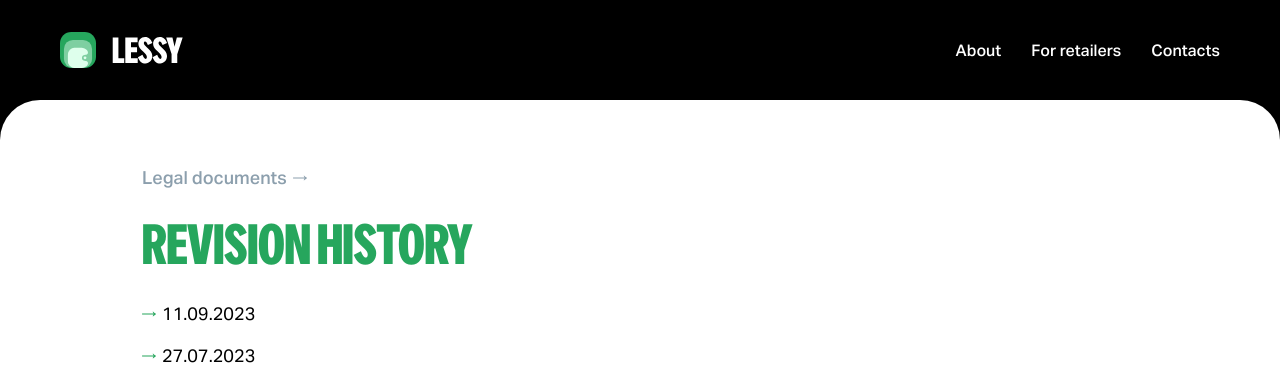
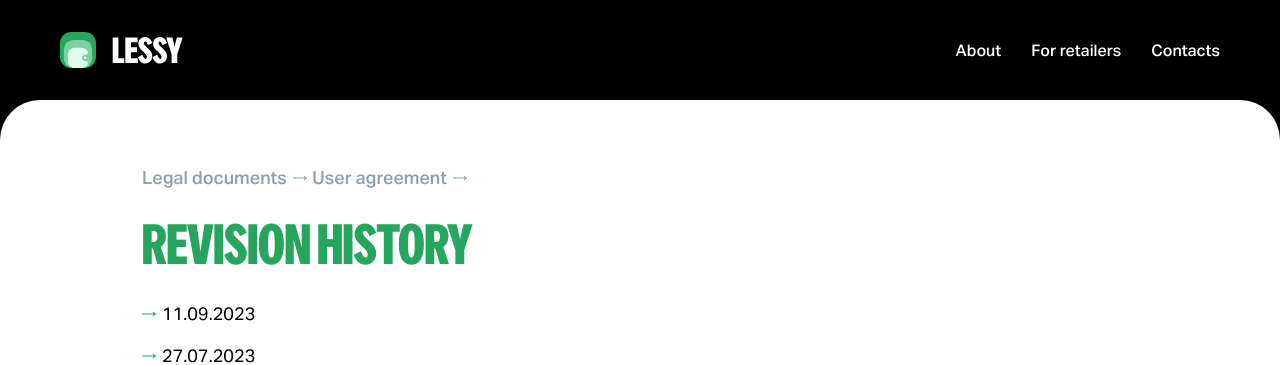
Before and after one commit to lessy-legal/legal, a Jekyll site: the page built from en/user_agreement/history.md, in a window 1280 px wide. Shown: the top 365 px of the page. Built offline with Jekyll 4.4.1, drawn with Linux system fonts in a browser that asks for light colours; our own code applies the rules of GitHub Pages for plain Markdown files.

Commit message:
Multilevel breadcrumbs

```diff
--- a/_includes/breadcrumbs.liquid
+++ b/_includes/breadcrumbs.liquid
@@ -1,5 +1,16 @@
+{% assign crumbs = page.url | remove: '/index.html' | split: '/' %}
+{% assign skip_path_levels = 2 %}
+
 {% unless page.url == '/' %}
   <a class="title__breadcrumb" href="{{ '/' | relative_url }}">
     {% include i18n/legal_documents %}
   </a>
+  {% for crumb in crumbs offset: skip_path_levels %}
+    {% if forloop.last == false %}
+      {% assign path_depth = forloop.index | plus: skip_path_levels %}
+      <a class="title__breadcrumb" href="{% for crumb in crumbs limit: path_depth %}{{ crumb | append: '/' }}{% endfor %}">
+        {{ crumb | replace: '_', ' ' | remove: '.html' | capitalize }}
+      </a>
+    {% endif %}
+  {% endfor %}
 {% endunless %}
--- a/assets/css/blocks/title.scss
+++ b/assets/css/blocks/title.scss
@@ -4,7 +4,7 @@
 
 .title__breadcrumb {
   display: inline-block;
-  margin: 0 0 20px;
+  margin: 0 22px 20px 0;
   color: $color-text-secondary;
   text-decoration: none;
   font-weight: 500;
@@ -29,7 +29,7 @@
 
 @media screen and (max-width: $media-query-mobile-max-width) {
   .title__breadcrumb {
-    margin: 0 0 10px;
+    margin: 0 20px 10px 0;
     font-size: $font-size-mobile-m;
     line-height: 22px;
   }
```
